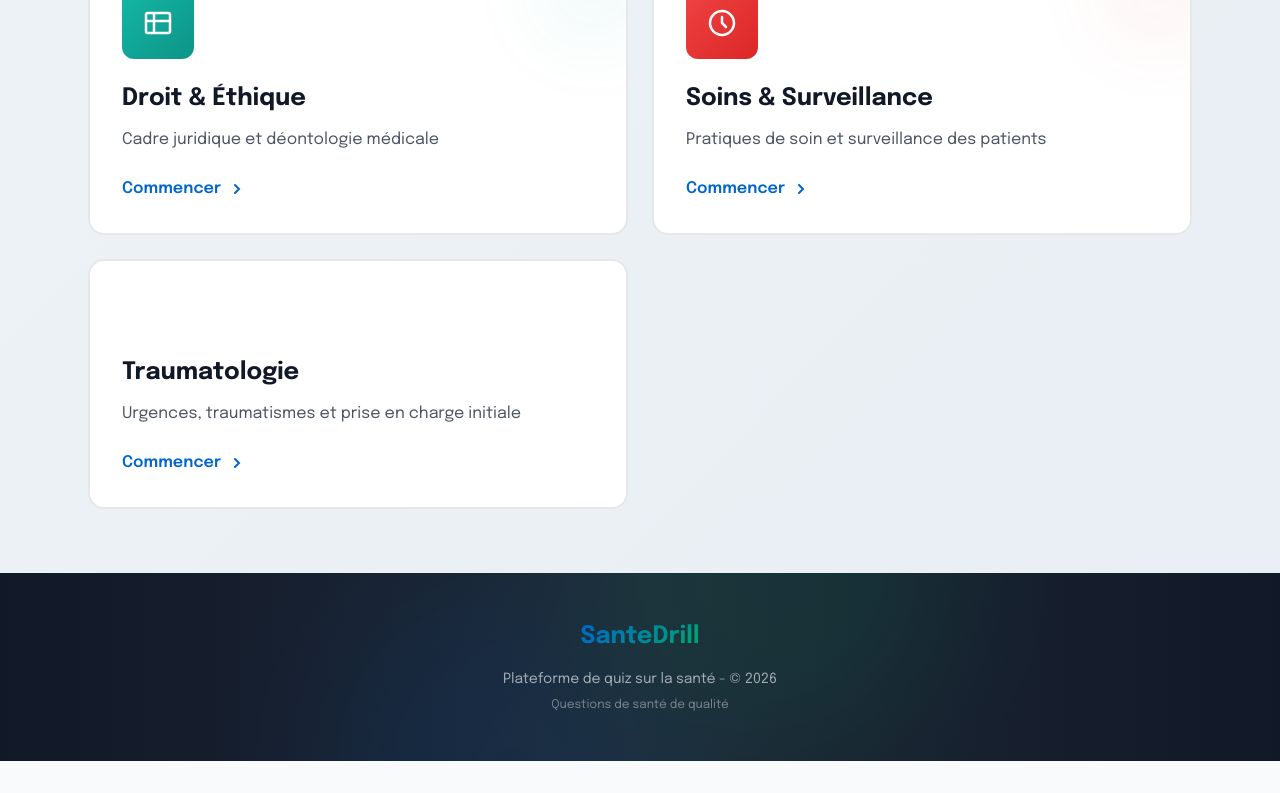
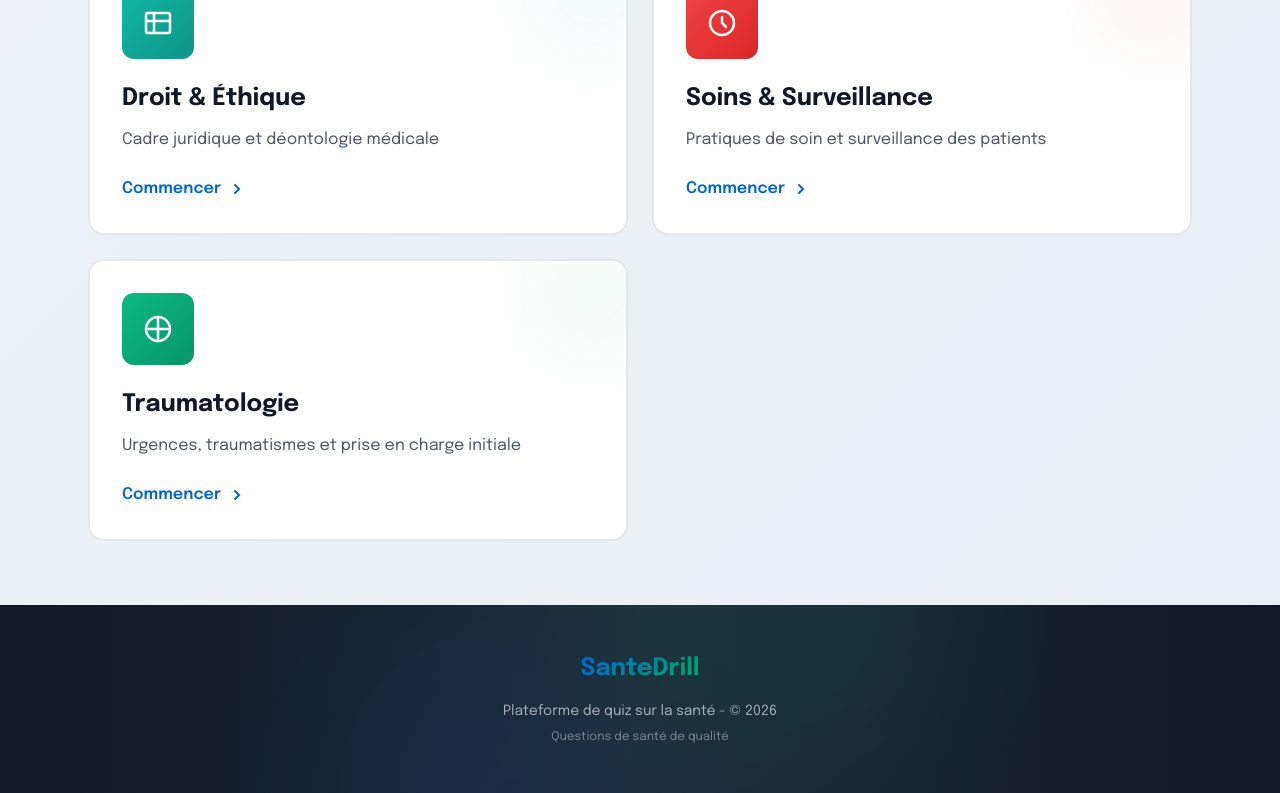
Before and after one commit to samham1312-ux/santedrill, a Next.js app: page /domaines in a window 1280 px wide. Shown: the part 1266-2059 px from the top of the page. Before the commit the page ends 2027 px from the top, so only its background shows below. Built offline with nearby package versions, Linux system fonts and the light colour scheme.

Commit message:
Update page.js

```diff
--- a/app/domaines/page.js
+++ b/app/domaines/page.js
@@ -48,7 +48,13 @@ const domainIcons = {
       <circle cx="20" cy="12" r="4" stroke="currentColor" strokeWidth="2.5"/>
       <path d="M20 16v8M14 20l6 4 6-4M14 28h12" stroke="currentColor" strokeWidth="2.5" strokeLinecap="round"/>
     </svg>
+  ),  'traumatologie': (
+    <svg width="40" height="40" viewBox="0 0 40 40" fill="none">
+      <path d="M10 20h20M20 10v20" stroke="currentColor" strokeWidth="2.5" strokeLinecap="round"/>
+      <circle cx="20" cy="20" r="12" stroke="currentColor" strokeWidth="2.5"/>
+    </svg>
   ),
+
 }
 
 const colors = [
@@ -60,6 +66,8 @@ const colors = [
   'from-indigo-500 to-indigo-600',
   'from-teal-500 to-teal-600',
   'from-red-500 to-red-600',
+  'from-emerald-500 to-emerald-600',
+
 ]
 
 export default function DomainesPage() {
```
